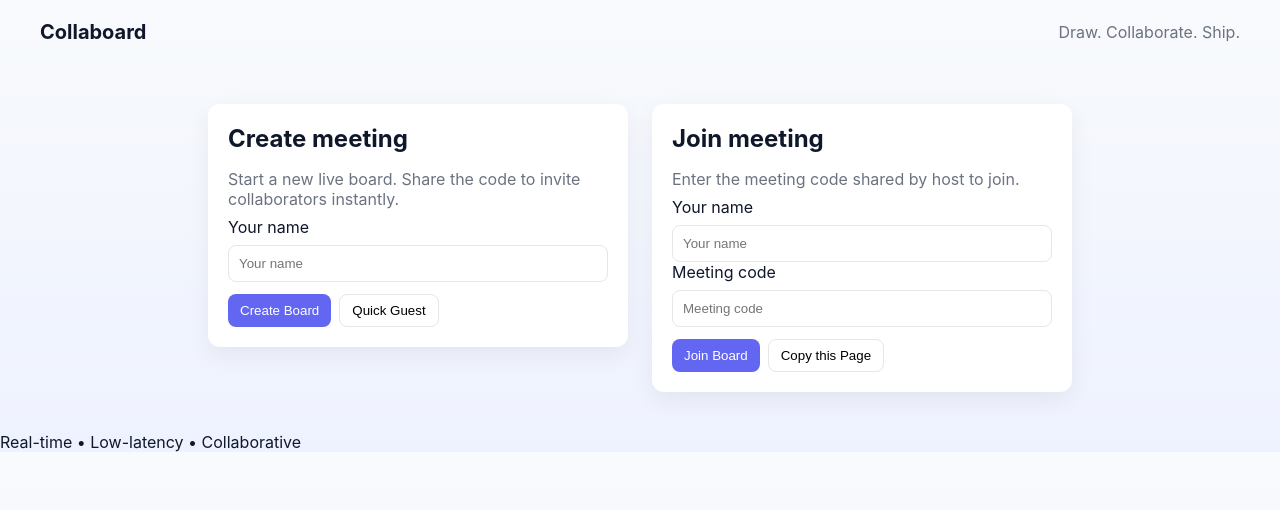
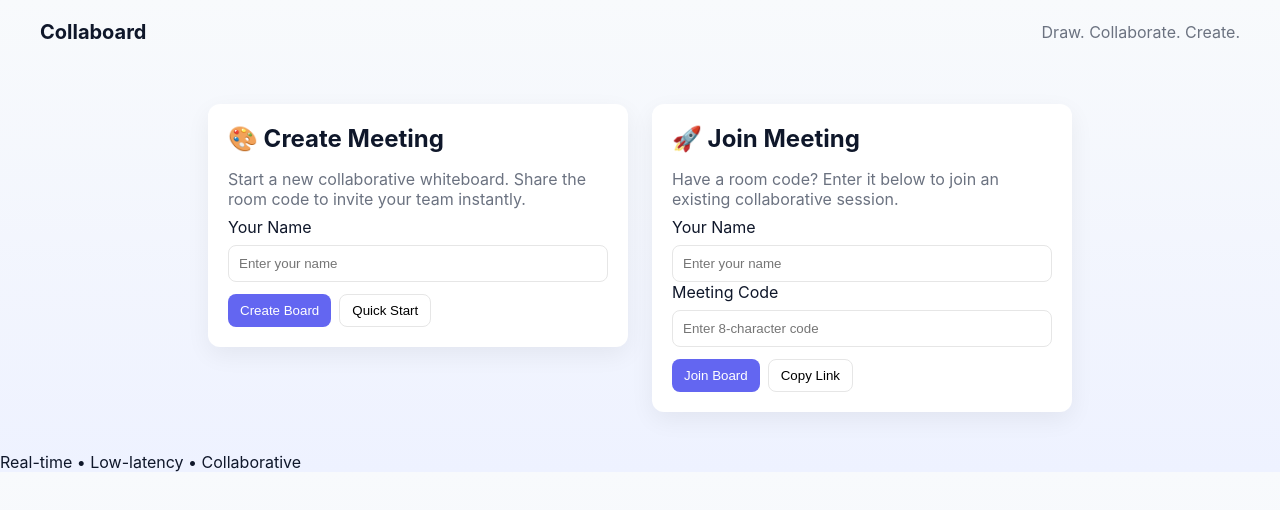
Before and after one commit to karann0077/collaboard, a React (Vite) app in the folder client/: page / in a window 1280 px wide. Shown: the top 510 px of the page. Built offline with nearby package versions, Linux system fonts and the light colour scheme; no server answers.

Commit message:
Update Home.jsx

```diff
--- a/client/src/pages/Home.jsx
+++ b/client/src/pages/Home.jsx
@@ -4,56 +4,141 @@ import { useNavigate } from 'react-router-dom';
 export default function Home() {
   const [name, setName] = useState('');
   const [code, setCode] = useState('');
+  const [loading, setLoading] = useState(false);
   const navigate = useNavigate();
 
   const createMeeting = async () => {
-    if (!name.trim()) return alert('Please enter your name');
+    if (!name.trim()) {
+      alert('Please enter your name');
+      return;
+    }
+
+    setLoading(true);
     try {
-      const res = await fetch(import.meta.env.VITE_SERVER_URL + '/create-room')
-
+      const res = await fetch('http://127.0.0.1:4000/create-room');
       const data = await res.json();
-      navigate(`/room/${data.roomId}`, { state: { name } });
+      navigate(`/room/${data.roomId}`, { state: { name: name.trim() } });
     } catch (err) {
       console.error(err);
-      alert('Failed to create room. Make sure the server is running.');
+      alert('Failed to create room. Make sure the server is running on port 4000.');
+    } finally {
+      setLoading(false);
     }
   };
 
   const joinMeeting = () => {
-    if (!name.trim()) return alert('Please enter your name');
-    if (!code.trim()) return alert('Enter meeting code to join');
-    navigate(`/room/${code.trim()}`, { state: { name } });
+    if (!name.trim()) {
+      alert('Please enter your name');
+      return;
+    }
+    if (!code.trim()) {
+      alert('Please enter a meeting code');
+      return;
+    }
+    navigate(`/room/${code.trim()}`, { state: { name: name.trim() } });
+  };
+
+  const handleQuickGuest = async () => {
+    setName('Guest');
+    setLoading(true);
+    try {
+      const res = await fetch('http://127.0.0.1:4000/create-room');
+      const data = await res.json();
+      navigate(`/room/${data.roomId}`, { state: { name: 'Guest' } });
+    } catch (err) {
+      console.error(err);
+      alert('Failed to create room. Make sure the server is running on port 4000.');
+    } finally {
+      setLoading(false);
+    }
+  };
+
+  const handleKeyPress = (e, action) => {
+    if (e.key === 'Enter') {
+      action();
+    }
   };
 
   return (
     <div className="home-hero">
       <header className="topbar">
         <div className="logo">Collaboard</div>
-        <div className="tag">Draw. Collaborate. Ship.</div>
+        <div className="tag">Draw. Collaborate. Create.</div>
       </header>
 
       <main className="home-grid">
         <section className="card create-card">
-          <h2>Create meeting</h2>
-          <p className="muted">Start a new live board. Share the code to invite collaborators instantly.</p>
-          <label>Your name</label>
-          <input placeholder="Your name" value={name} onChange={e=>setName(e.target.value)} />
+          <h2>🎨 Create Meeting</h2>
+          <p className="muted">
+            Start a new collaborative whiteboard. Share the room code to invite your team instantly.
+          </p>
+          <label>Your Name</label>
+          <input
+            type="text"
+            placeholder="Enter your name"
+            value={name}
+            onChange={e => setName(e.target.value)}
+            onKeyPress={e => handleKeyPress(e, createMeeting)}
+            disabled={loading}
+          />
           <div className="actions">
-            <button className="primary" onClick={createMeeting}>Create Board</button>
-            <button className="secondary" onClick={()=>{ setName('Guest'); createMeeting(); }}>Quick Guest</button>
+            <button
+              className="primary"
+              onClick={createMeeting}
+              disabled={loading}
+            >
+              {loading ? 'Creating...' : 'Create Board'}
+            </button>
+            <button
+              className="secondary"
+              onClick={handleQuickGuest}
+              disabled={loading}
+            >
+              Quick Start
+            </button>
           </div>
         </section>
 
         <section className="card join-card">
-          <h2>Join meeting</h2>
-          <p className="muted">Enter the meeting code shared by host to join.</p>
-          <label>Your name</label>
-          <input placeholder="Your name" value={name} onChange={e=>setName(e.target.value)} />
-          <label style={{marginTop:12}}>Meeting code</label>
-          <input placeholder="Meeting code" value={code} onChange={e=>setCode(e.target.value)} />
+          <h2>🚀 Join Meeting</h2>
+          <p className="muted">
+            Have a room code? Enter it below to join an existing collaborative session.
+          </p>
+          <label>Your Name</label>
+          <input
+            type="text"
+            placeholder="Enter your name"
+            value={name}
+            onChange={e => setName(e.target.value)}
+            disabled={loading}
+          />
+          <label style={{ marginTop: 12 }}>Meeting Code</label>
+          <input
+            type="text"
+            placeholder="Enter 8-character code"
+            value={code}
+            onChange={e => setCode(e.target.value)}
+            onKeyPress={e => handleKeyPress(e, joinMeeting)}
+            disabled={loading}
+            maxLength={8}
+          />
           <div className="actions">
-            <button onClick={joinMeeting} className="primary">Join Board</button>
-            <button onClick={()=>{ navigator.clipboard.writeText(location.href); alert('Page URL copied'); }} className="secondary">Copy this Page</button>
+            <button
+              onClick={joinMeeting}
+              className="primary"
+              disabled={loading}
+            >
+              Join Board
+            </button>
+            <button
+              onClick={() => {
+                navigator.clipboard.writeText(window.location.href);
+                alert('✓ Page URL copied to clipboard!');
+              }}
+              className="secondary"
+            >
+              Copy Link
+            </button>
           </div>
         </section>
       </main>
```
